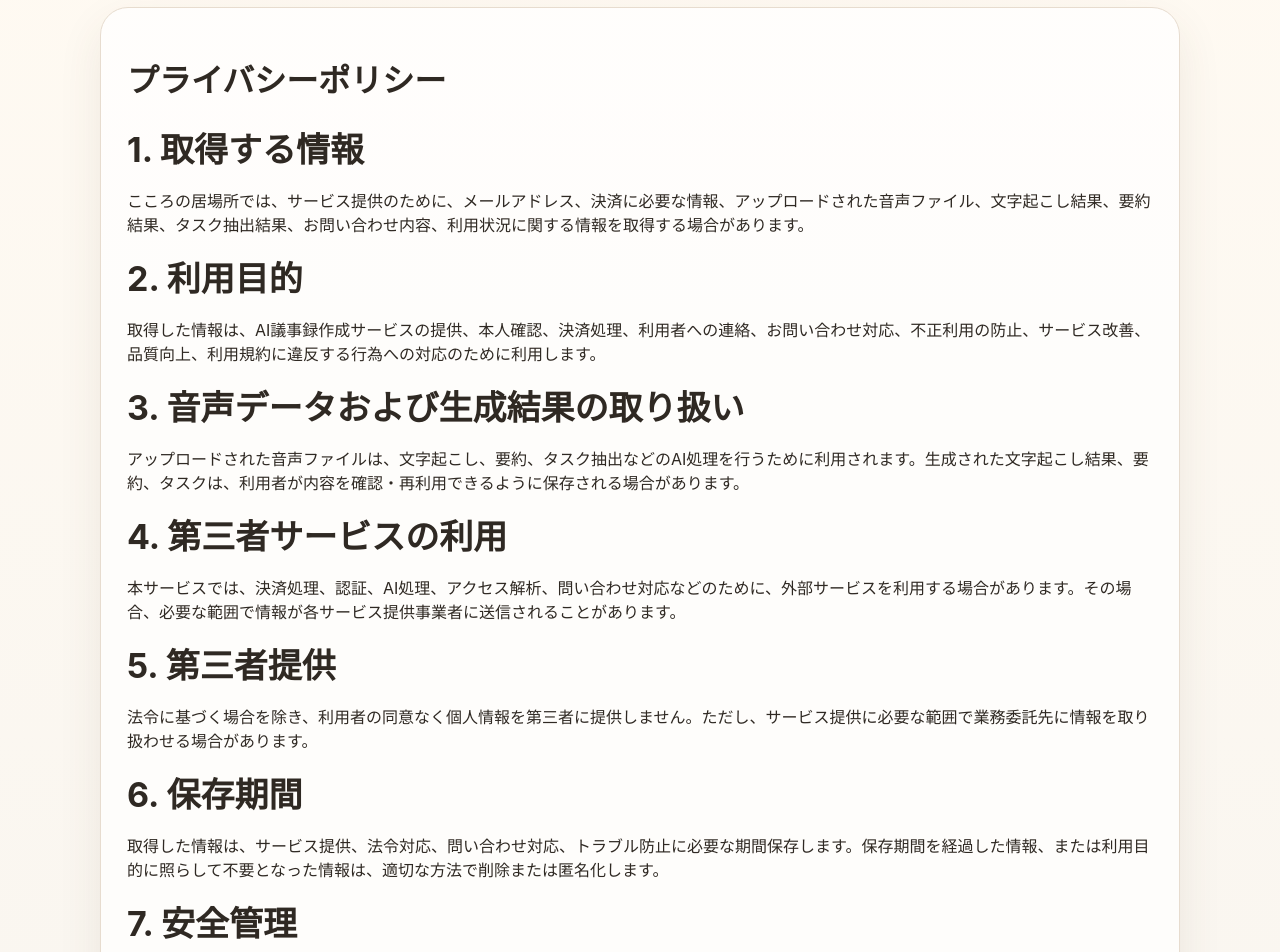
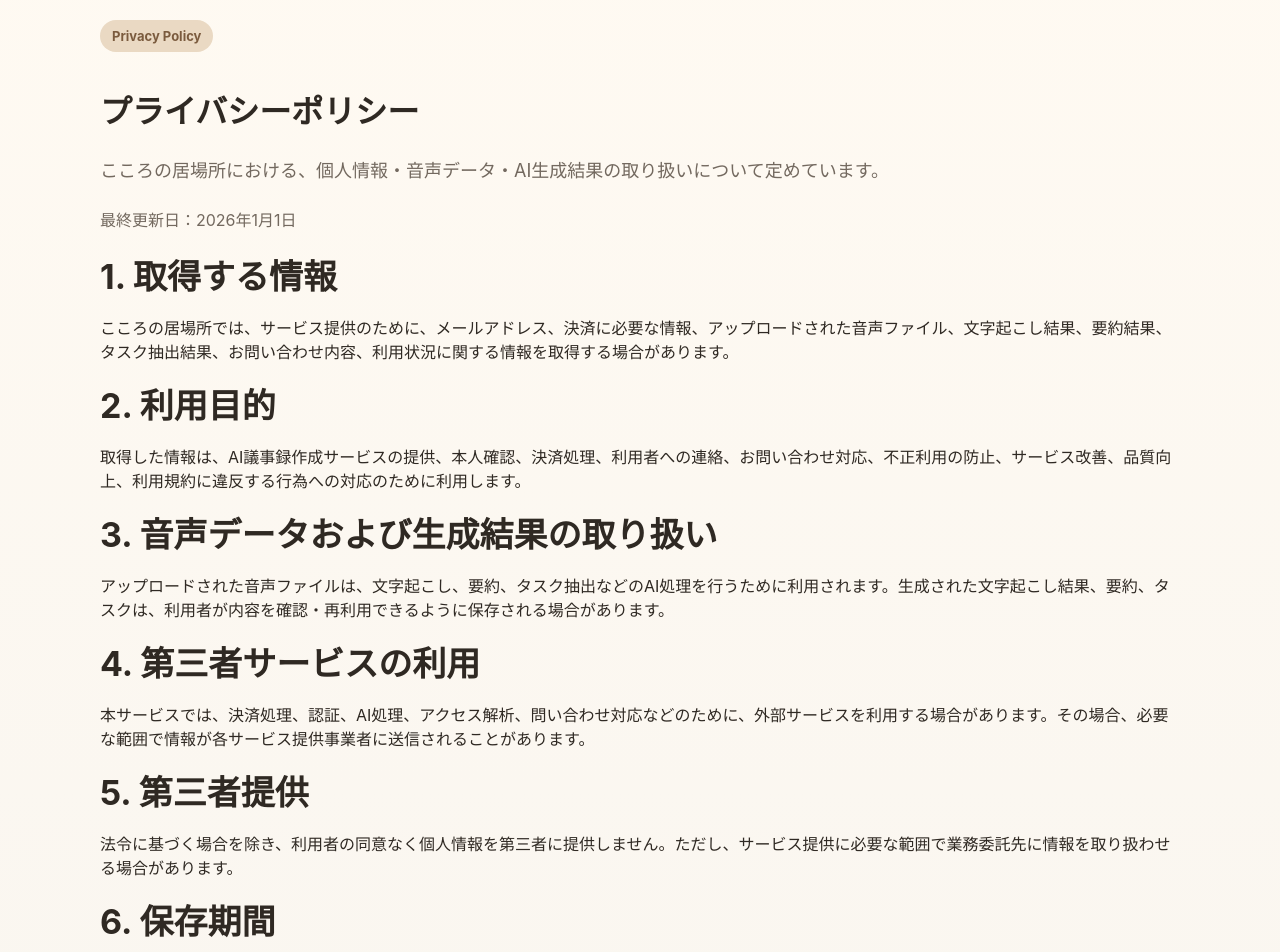
Before and after one commit to Yuki-ux-jpg-png/ai_gijiroku, a Next.js app: page /privacy in a window 1280 px wide. Shown: the part 120-1072 px from the top of the page. Built offline with nearby package versions, Linux system fonts and the light colour scheme.

Commit message:
Update page.tsx

```diff
--- a/app/privacy/page.tsx
+++ b/app/privacy/page.tsx
@@ -1,79 +1,36 @@
 export default function Page() {
+  const sections = [
+    ['1. 取得する情報', 'こころの居場所では、サービス提供のために、メールアドレス、決済に必要な情報、アップロードされた音声ファイル、文字起こし結果、要約結果、タスク抽出結果、お問い合わせ内容、利用状況に関する情報を取得する場合があります。'],
+    ['2. 利用目的', '取得した情報は、AI議事録作成サービスの提供、本人確認、決済処理、利用者への連絡、お問い合わせ対応、不正利用の防止、サービス改善、品質向上、利用規約に違反する行為への対応のために利用します。'],
+    ['3. 音声データおよび生成結果の取り扱い', 'アップロードされた音声ファイルは、文字起こし、要約、タスク抽出などのAI処理を行うために利用されます。生成された文字起こし結果、要約、タスクは、利用者が内容を確認・再利用できるように保存される場合があります。'],
+    ['4. 第三者サービスの利用', '本サービスでは、決済処理、認証、AI処理、アクセス解析、問い合わせ対応などのために、外部サービスを利用する場合があります。その場合、必要な範囲で情報が各サービス提供事業者に送信されることがあります。'],
+    ['5. 第三者提供', '法令に基づく場合を除き、利用者の同意なく個人情報を第三者に提供しません。ただし、サービス提供に必要な範囲で業務委託先に情報を取り扱わせる場合があります。'],
+    ['6. 保存期間', '取得した情報は、サービス提供、法令対応、問い合わせ対応、トラブル防止に必要な期間保存します。保存期間を経過した情報、または利用目的に照らして不要となった情報は、適切な方法で削除または匿名化します。'],
+    ['7. 安全管理', '個人情報、音声データ、生成結果について、不正アクセス、紛失、漏えい、改ざんを防止するため、必要かつ適切な安全管理措置を講じます。'],
+    ['8. 開示・訂正・削除等の請求', '利用者は、自己の個人情報について、開示、訂正、利用停止、削除を求めることができます。請求を希望する場合は、お問い合わせページよりご連絡ください。'],
+    ['9. ポリシーの変更', '本ポリシーの内容は、法令改正、サービス内容の変更、運用上の必要に応じて変更される場合があります。重要な変更がある場合は、サービス上で告知します。'],
+    ['10. お問い合わせ', '本ポリシーに関するお問い合わせは、お問い合わせページよりご連絡ください。']
+  ];
+
   return (
     <main className="section">
       <div className="container">
-        <div className="card legal">
+        <div className="legal-hero">
+          <p className="badge">Privacy Policy</p>
           <h1>プライバシーポリシー</h1>
+          <p className="lead">
+            こころの居場所における、個人情報・音声データ・AI生成結果の取り扱いについて定めています。
+          </p>
+          <p className="muted small">最終更新日：2026年1月1日</p>
+        </div>
 
-          <section>
-            <h2>1. 取得する情報</h2>
-            <p>
-              こころの居場所では、サービス提供のために、メールアドレス、決済に必要な情報、アップロードされた音声ファイル、文字起こし結果、要約結果、タスク抽出結果、お問い合わせ内容、利用状況に関する情報を取得する場合があります。
-            </p>
-          </section>
-
-          <section>
-            <h2>2. 利用目的</h2>
-            <p>
-              取得した情報は、AI議事録作成サービスの提供、本人確認、決済処理、利用者への連絡、お問い合わせ対応、不正利用の防止、サービス改善、品質向上、利用規約に違反する行為への対応のために利用します。
-            </p>
-          </section>
-
-          <section>
-            <h2>3. 音声データおよび生成結果の取り扱い</h2>
-            <p>
-              アップロードされた音声ファイルは、文字起こし、要約、タスク抽出などのAI処理を行うために利用されます。生成された文字起こし結果、要約、タスクは、利用者が内容を確認・再利用できるように保存される場合があります。
-            </p>
-          </section>
-
-          <section>
-            <h2>4. 第三者サービスの利用</h2>
-            <p>
-              本サービスでは、決済処理、認証、AI処理、アクセス解析、問い合わせ対応などのために、外部サービスを利用する場合があります。その場合、必要な範囲で情報が各サービス提供事業者に送信されることがあります。
-            </p>
-          </section>
-
-          <section>
-            <h2>5. 第三者提供</h2>
-            <p>
-              法令に基づく場合を除き、利用者の同意なく個人情報を第三者に提供しません。ただし、サービス提供に必要な範囲で業務委託先に情報を取り扱わせる場合があります。
-            </p>
-          </section>
-
-          <section>
-            <h2>6. 保存期間</h2>
-            <p>
-              取得した情報は、サービス提供、法令対応、問い合わせ対応、トラブル防止に必要な期間保存します。保存期間を経過した情報、または利用目的に照らして不要となった情報は、適切な方法で削除または匿名化します。
-            </p>
-          </section>
-
-          <section>
-            <h2>7. 安全管理</h2>
-            <p>
-              個人情報、音声データ、生成結果について、不正アクセス、紛失、漏えい、改ざんを防止するため、必要かつ適切な安全管理措置を講じます。
-            </p>
-          </section>
-
-          <section>
-            <h2>8. 開示・訂正・削除等の請求</h2>
-            <p>
-              利用者は、自己の個人情報について、開示、訂正、利用停止、削除を求めることができます。請求を希望する場合は、お問い合わせページよりご連絡ください。
-            </p>
-          </section>
-
-          <section>
-            <h2>9. ポリシーの変更</h2>
-            <p>
-              本ポリシーの内容は、法令改正、サービス内容の変更、運用上の必要に応じて変更される場合があります。重要な変更がある場合は、サービス上で告知します。
-            </p>
-          </section>
-
-          <section>
-            <h2>10. お問い合わせ</h2>
-            <p>
-              本ポリシーに関するお問い合わせは、お問い合わせページよりご連絡ください。
-            </p>
-          </section>
+        <div className="legal-list">
+          {sections.map(([title, body]) => (
+            <section className="legal-card" key={title}>
+              <h2>{title}</h2>
+              <p>{body}</p>
+            </section>
+          ))}
         </div>
       </div>
     </main>
```
